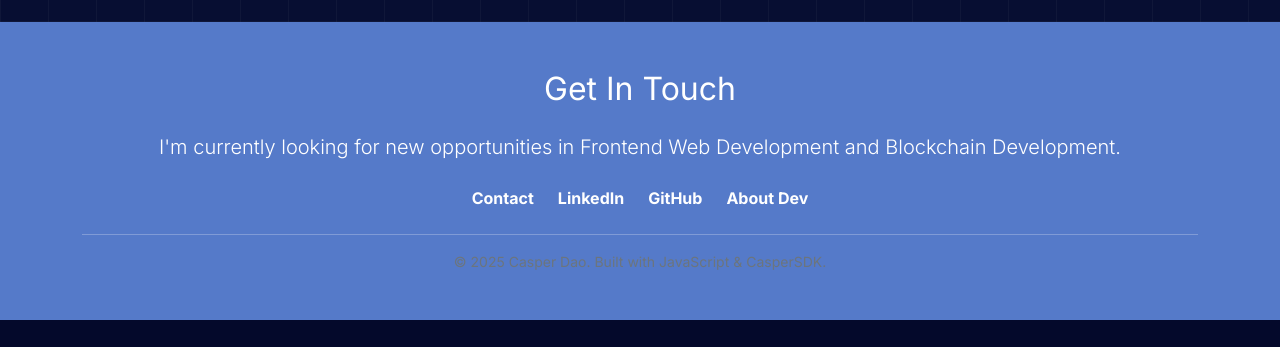
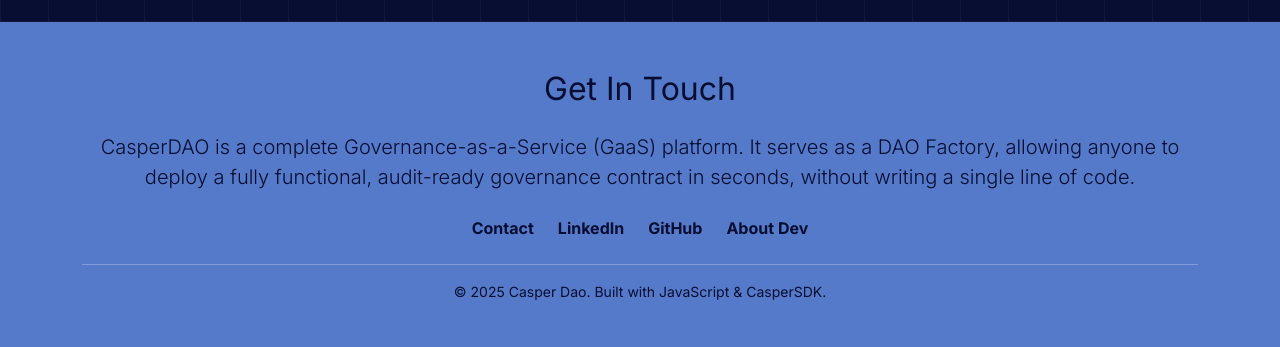
Before and after one commit to telixgoldens/casper-dao, a React (Vite) app in the folder frontend/: page / in a window 1280 px wide. Shown: the part 699-1046 px from the top of the page. Before the commit the page ends 1019 px from the top, so only its background shows below. Built offline with nearby package versions, Linux system fonts and the light colour scheme; no server answers.

Commit message:
NamedArgs error fixed

```diff
--- a/frontend/src/App.jsx
+++ b/frontend/src/App.jsx
@@ -11,11 +11,10 @@
 const PROPOSAL_ID = "1";
 
 function App() {
-  const { activeKey, isConnected, connectWallet, disconnectWallet } = useCasper();
+  const { activeKey, isConnected, connectWallet, disconnectWallet } =
+    useCasper();
   const [activeTab, setActiveTab] = useState("create");
   const [isVoting, setIsVoting] = useState(false);
-
-  // unused state removed for cleanliness
 
   const handleVote = async (choice) => {
     if (!activeKey) return alert("Connect Wallet first!");
@@ -34,7 +33,6 @@
     }
   };
 
-  // 1. If NOT connected, show Landing Page
   if (!isConnected) {
     return <LandingPage onConnect={connectWallet} />;
   }
@@ -46,24 +44,19 @@
     <div
       className={`min-h-screen ${mainBg} text-white font-sans selection:bg-teal-500 selection:text-black`}
     >
-      {/* --- HEADER --- */}
       <nav className="border-b border-gray-800 backdrop-blur-md sticky top-0 z-50  py-4 flex justify-between items-center nav-header">
-        {/* 👇 FIX: Changed onClick to disconnectWallet and added cursor-pointer */}
         <div
-            onClick={disconnectWallet}
-            className="text-xl font-bold flex items-center gap-2 cursor-pointer hover:opacity-80 transition-opacity"
+          onClick={disconnectWallet}
+          className="text-xl font-bold flex items-center gap-2 cursor-pointer hover:opacity-80 transition-opacity"
         >
           <FaGhost className="text-cyan-400 text-xl group-hover:text-white" />
           <span className="text-teal-400">Casper</span>DAO
         </div>
-
-        {/* User Badge */}
         <div className="flex items-center gap-4">
           <span className="text-sm text-gray-400 bg-slate-800 px-3 py-1 rounded-full border border-gray-700 font-mono">
             {activeKey?.slice(0, 10)}...{activeKey?.slice(-4)}
           </span>
           <div className="w-3 h-3 bg-green-500 rounded-full shadow-[0_0_10px_rgba(34,197,94,0.5)] animate-pulse"></div>
-          {/* DISCONNECT BUTTON */}
           <button
             onClick={disconnectWallet}
             className="p-2 text-gray-500 hover:text-red-400 hover:bg-red-500/10 rounded-full transition-all"
@@ -74,17 +67,13 @@
         </div>
       </nav>
 
-      {/* --- MAIN CONTENT --- */}
       <main className="max-w-6xl mx-auto p-8  pt-3 container">
-        {/* Welcome Section */}
         <div className="mb-10 ">
           <h1 className="text-3xl font-bold mb-2">Governance Dashboard</h1>
           <p className="text-gray-400">
             Manage your DAOs and participate in active votes.
           </p>
         </div>
-
-        {/* Tab Navigation */}
         <div className="flex gap-6 border-b border-gray-800 mb-8">
           <button
             onClick={() => setActiveTab("create")}
@@ -107,16 +96,12 @@
             Active Proposals
           </button>
         </div>
-
-        {/* Tab Content Area */}
         <div className="grid grid-cols-1 lg:grid-cols-3 gap-8">
-          {/* Left Column: Interactive Forms */}
           <div className="lg:col-span-2 space-y-6">
             {activeTab === "create" ? (
               <CreateDAO />
             ) : (
               <div className="bg-slate-800 p-8 rounded-xl border border-gray-700 relative">
-                {/* 👇 Added a loading overlay that only appears when voting (Safe for layout) */}
                 {isVoting && (
                   <div className="absolute inset-0 bg-slate-900/80 backdrop-blur-sm z-10 flex items-center justify-center rounded-xl">
                     <div className="text-teal-400 font-bold animate-pulse">
@@ -140,14 +125,14 @@
 
                 <div className="grid grid-cols-2 gap-4">
                   <button
-                    onClick={() => handleVote(true)} // 👈 Connected Handler
+                    onClick={() => handleVote(true)}
                     disabled={isVoting}
                     className="py-4 bg-green-500/10 border border-green-500/50 text-green-400 rounded-lg hover:bg-green-500/20 transition-all font-bold"
                   >
                     Vote YES
                   </button>
                   <button
-                    onClick={() => handleVote(false)} // 👈 Connected Handler
+                    onClick={() => handleVote(false)}
                     disabled={isVoting}
                     className="py-4 bg-red-500/10 border border-red-500/50 text-red-400 rounded-lg hover:bg-red-500/20 transition-all font-bold"
                   >
@@ -158,7 +143,6 @@
             )}
           </div>
 
-          {/* Right Column: Live Data (Indexer) */}
           <div className="lg:col-span-1">
             <ProposalResults daoId={DAO_ID} proposalId={PROPOSAL_ID} />
           </div>
--- a/frontend/src/component/Footer.jsx
+++ b/frontend/src/component/Footer.jsx
@@ -4,8 +4,8 @@
   <footer id="contact" className="py-5 foot-bg text-white text-center mt-5">
     <div className="container">
       <h2 className="mb-4">Get In Touch</h2>
-      <p className="lead mb-4">I'm currently looking for new opportunities in Frontend Web Development and Blockchain Development.</p>
-      <div className="d-flex justify-content-center gap-4 mb-4">
+      <p className="lead mb-4">CasperDAO is a complete Governance-as-a-Service (GaaS) platform. It serves as a DAO Factory, allowing anyone to deploy a fully functional, audit-ready governance contract in seconds, without writing a single line of code.</p>
+      <div className="d-flex justify-content-center gap-4 mb-4 foot-links">
         <a href="mailto:Telix05@gmail.com" className="text-white text-decoration-none">
           <strong>Contact</strong>
         </a>
@@ -20,7 +20,7 @@
         </a>
       </div>
       <hr className="bg-secondary" />
-      <p className="small text-secondary mb-0">© 2025 Casper Dao. Built with JavaScript & CasperSDK.</p>
+      <p className="small mb-0">© 2025 Casper Dao. Built with JavaScript & CasperSDK.</p>
     </div>
 
   </footer>
--- a/frontend/src/index.css
+++ b/frontend/src/index.css
@@ -150,4 +150,11 @@
 }
 .foot-bg{
   background-color: rgba(85, 122, 201);
+
 }
+.foot-links strong{
+  color: rgba(7, 14, 50);
+}
+.foot-bg p, h2{
+  color: rgba(7, 14, 50);
+}
--- a/frontend/src/page/LandingPage.jsx
+++ b/frontend/src/page/LandingPage.jsx
@@ -2,8 +2,6 @@
 import { FaGhost } from "react-icons/fa";
 import Ghostimg from "../assets/ghostjpg.png";
 import Footer from "../component/Footer";
-
-// 👇 Import your pages
 import Products from "./Products";
 import Resources from "./Resources";
 import Contacts from "./Contacts";
@@ -11,7 +9,6 @@
 export default function LandingPage({ onConnect }) {
   const [currentView, setCurrentView] = useState("home");
 
-  // Logic to switch content
   const renderContent = () => {
     switch (currentView) {
       case "Products":
@@ -21,7 +18,6 @@
       case "Contacts":
         return <Contacts />;
       default:
-        // Your Original Hero Section
         return (
           <div className="hero-inner">
             <div className="hero-left ">
@@ -33,8 +29,8 @@
               </h1>
 
               <p className="">
-                Engineered for limitless scalability, uncompromised security, and
-                seamless upgradeability. The definitive enterprise-grade
+                Engineered for limitless scalability, uncompromised security,
+                and seamless upgradeability. The definitive enterprise-grade
                 foundation empowering the next generation of DAOs and dApps.
                 Future-proof your vision on a network built to evolve with the
                 speed of innovation.
@@ -67,11 +63,10 @@
   return (
     <div className="min-h-screen bg-nebula bg-grid-texture relative flex flex-col">
       <nav className="d-flex justify-content-between container">
-        {/* Added onClick to Logo to go Home, but kept your classes exact */}
         <div
-            onClick={() => setCurrentView("home")}
-            className="flex items-center gap-3 text-2xl font-bold tracking-tight text-white ghost-name"
-            style={{ cursor: "pointer" }}
+          onClick={() => setCurrentView("home")}
+          className="flex items-center gap-3 text-2xl font-bold tracking-tight text-white ghost-name"
+          style={{ cursor: "pointer" }}
         >
           <FaGhost className="text-cyan-400" />
           <span>Casper Dao</span>
@@ -107,10 +102,7 @@
         </div>
       </nav>
 
-      <main className="container ">
-        {/* This renders either your Hero OR the new pages */}
-        {renderContent()}
-      </main>
+      <main className="container ">{renderContent()}</main>
 
       {currentView === "home" && <Footer />}
     </div>
--- a/frontend/vite.config.js
+++ b/frontend/vite.config.js
@@ -2,18 +2,15 @@
 import react from '@vitejs/plugin-react'
 import { nodePolyfills } from 'vite-plugin-node-polyfills'
 
-// https://vitejs.dev/config/
 export default defineConfig({
   plugins: [
     react(),
     nodePolyfills({
-      // Whether to polyfill `node:` protocol imports.
       protocolImports: true,
     }),
   ],
   resolve: {
     alias: {
-      // Defines aliases to ensure the browser uses the correct stream/buffer modules
       stream: 'stream-browserify',
       zlib: 'browserify-zlib',
       util: 'util'
```
Also changed, not shown: frontend/src/context/CasperContext.jsx (+57 -36 lines).
